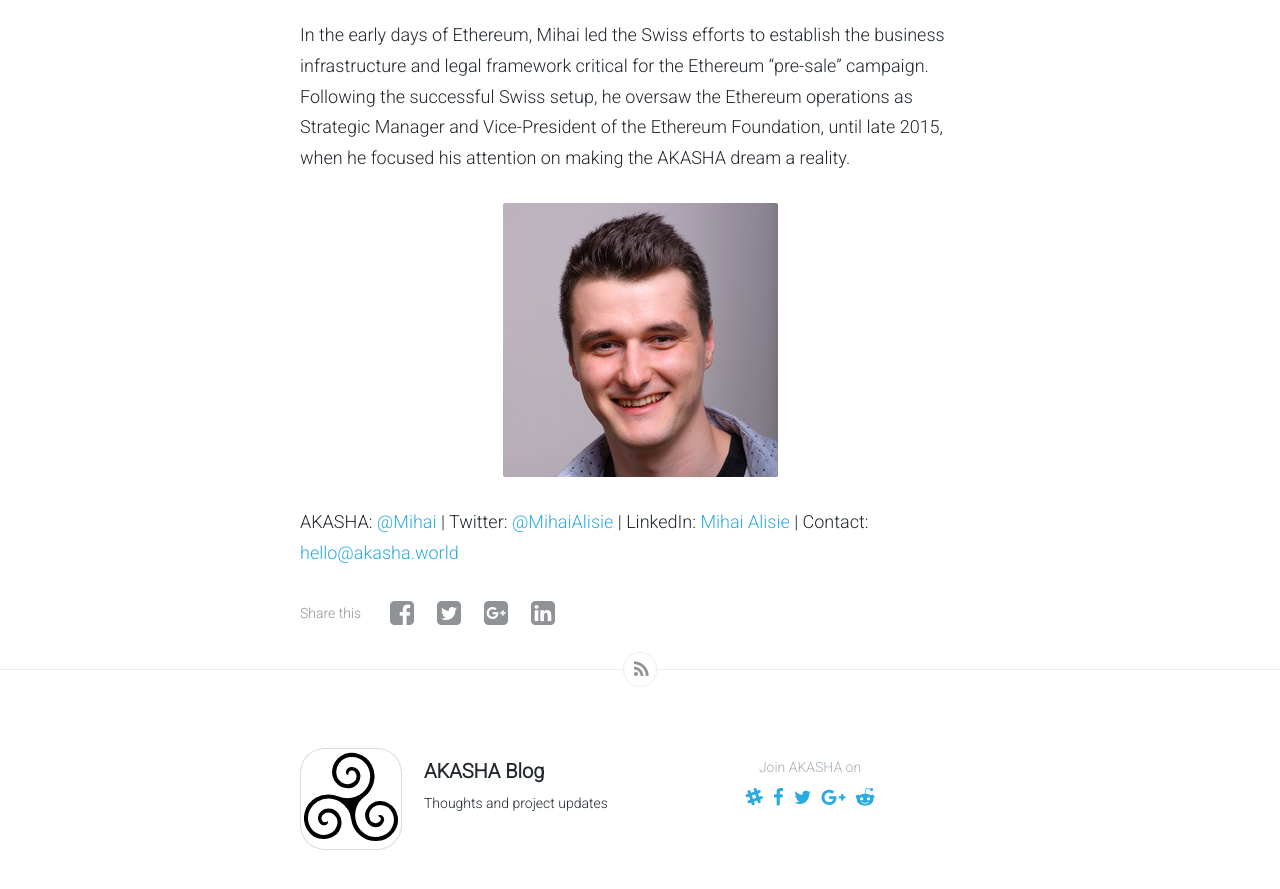
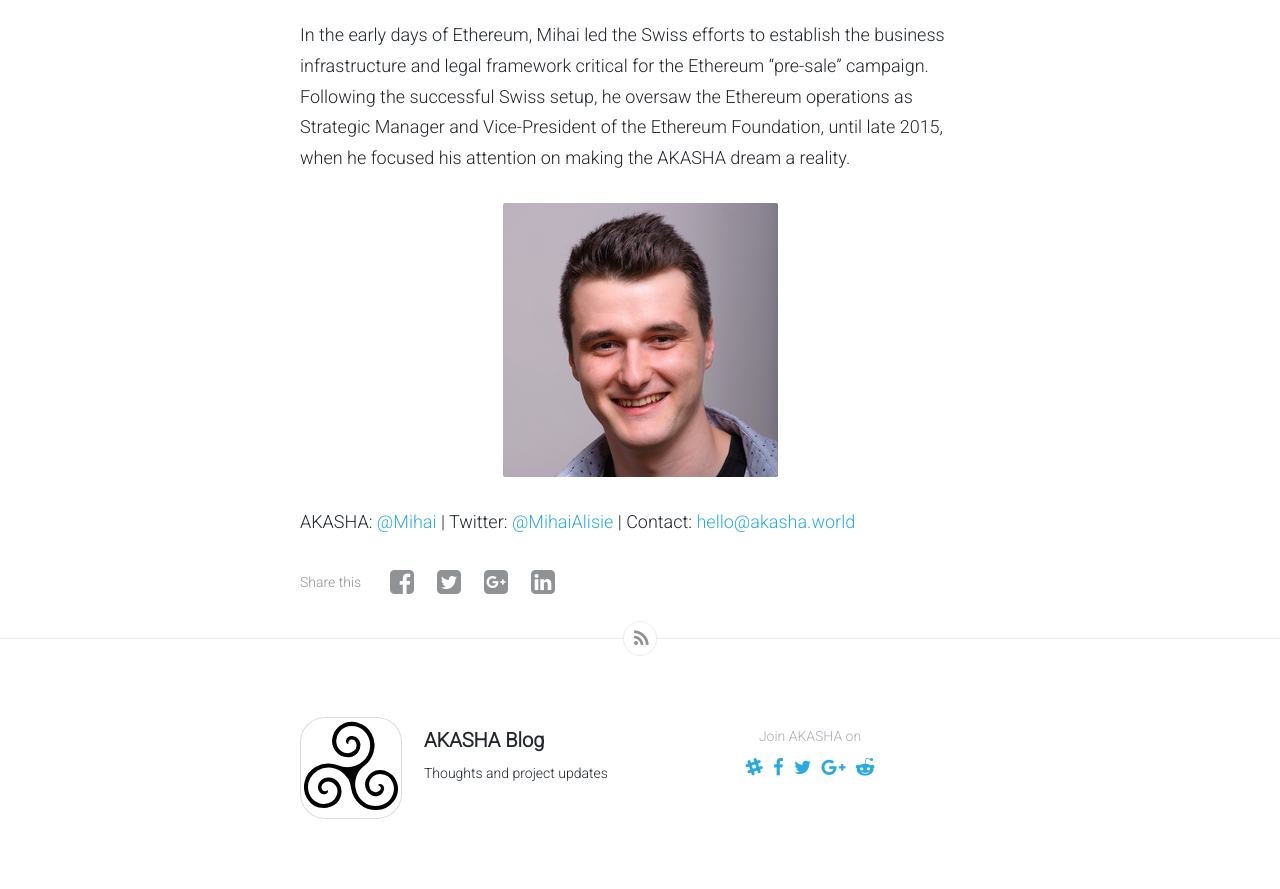
Before and after one commit to AKASHAorg/blog.akasha.world, a Jekyll site: the page built from _posts/2018-04-10-akasha-web-mend-the-gap.md, in a window 1280 px wide and 900 px high, scrolled down 12325 px. Shown: the top 889 px of the window. Built offline with Jekyll 4.4.1, drawn with Linux system fonts in a browser that asks for light colours; comment, search, counter and statistics services are not loaded.

Commit message:
Update 2018-04-10-akasha-web-mend-the-gap.md

```diff
--- a/_posts/2018-04-10-akasha-web-mend-the-gap.md
+++ b/_posts/2018-04-10-akasha-web-mend-the-gap.md
@@ -210,5 +210,4 @@ In the early days of Ethereum, Mihai led the Swiss efforts to establish the busi
 
 AKASHA: [@Mihai](https://beta.akasha.world/#/0x992731dd179fae6eb903e7f80050aeb32cc19515){:target="_blank"} |
 Twitter: [@MihaiAlisie](https://twitter.com/MihaiAlisie){:target="_blank"} |
-LinkedIn: [Mihai Alisie](https://www.linkedin.com/in/mihaialisie){:target="_blank"} |
 Contact: [hello@akasha.world](mailto:hello@akasha.world)
```
